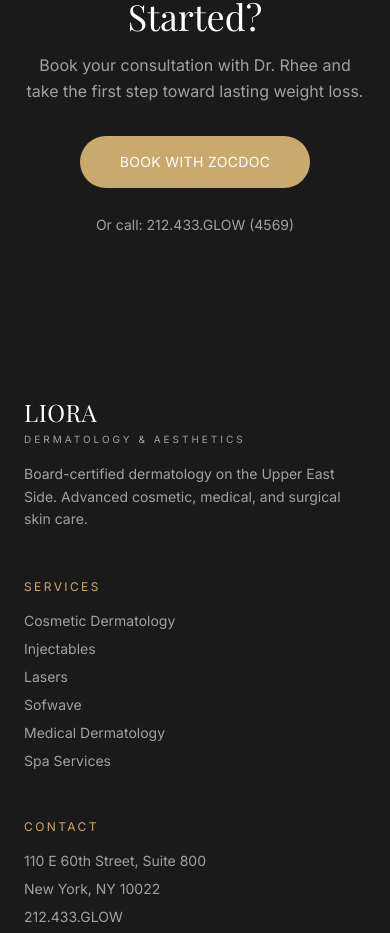
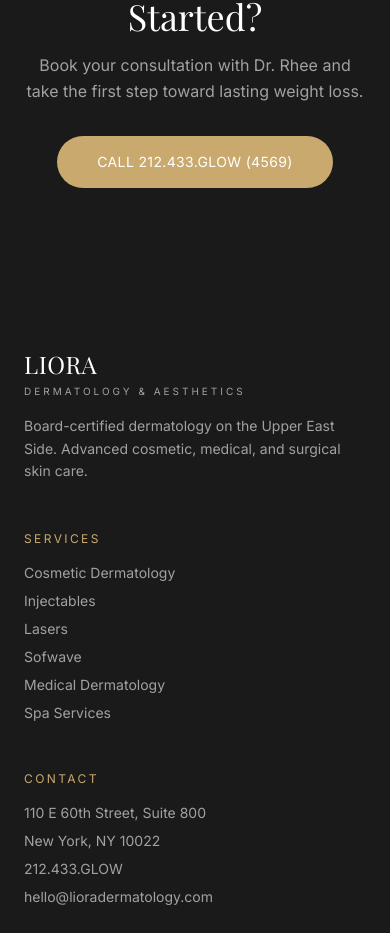
Before and after one commit to bman8810/liora-derm, a Next.js app: page /weight-loss in a window 390 px wide. Shown: the part 4939-5872 px from the top of the page. Built offline with nearby package versions, Linux system fonts and the light colour scheme; a web font is replaced by a local one.

Commit message:
fix: remove Zocdoc CTA from weight-loss page, phone call only

```diff
--- a/src/app/weight-loss/page.tsx
+++ b/src/app/weight-loss/page.tsx
@@ -235,21 +235,11 @@ export default function WeightLossPage() {
             lasting weight loss.
           </p>
           <a
-            href="https://www.zocdoc.com/practice/liora-dermatology-aesthetics-168820"
-            target="_blank"
-            rel="noopener noreferrer"
+            href="tel:+12124334569"
             className="inline-block mt-8 bg-gold hover:bg-gold-dark text-white text-sm tracking-wide uppercase px-10 py-4 rounded-full transition-colors"
           >
-            Book with ZocDoc
+            Call 212.433.GLOW (4569)
           </a>
-          <p className="mt-6">
-            <a
-              href="tel:+12124334569"
-              className="text-neutral-400 hover:text-white transition-colors text-sm"
-            >
-              Or call: 212.433.GLOW (4569)
-            </a>
-          </p>
         </div>
       </section>
     </>
```
